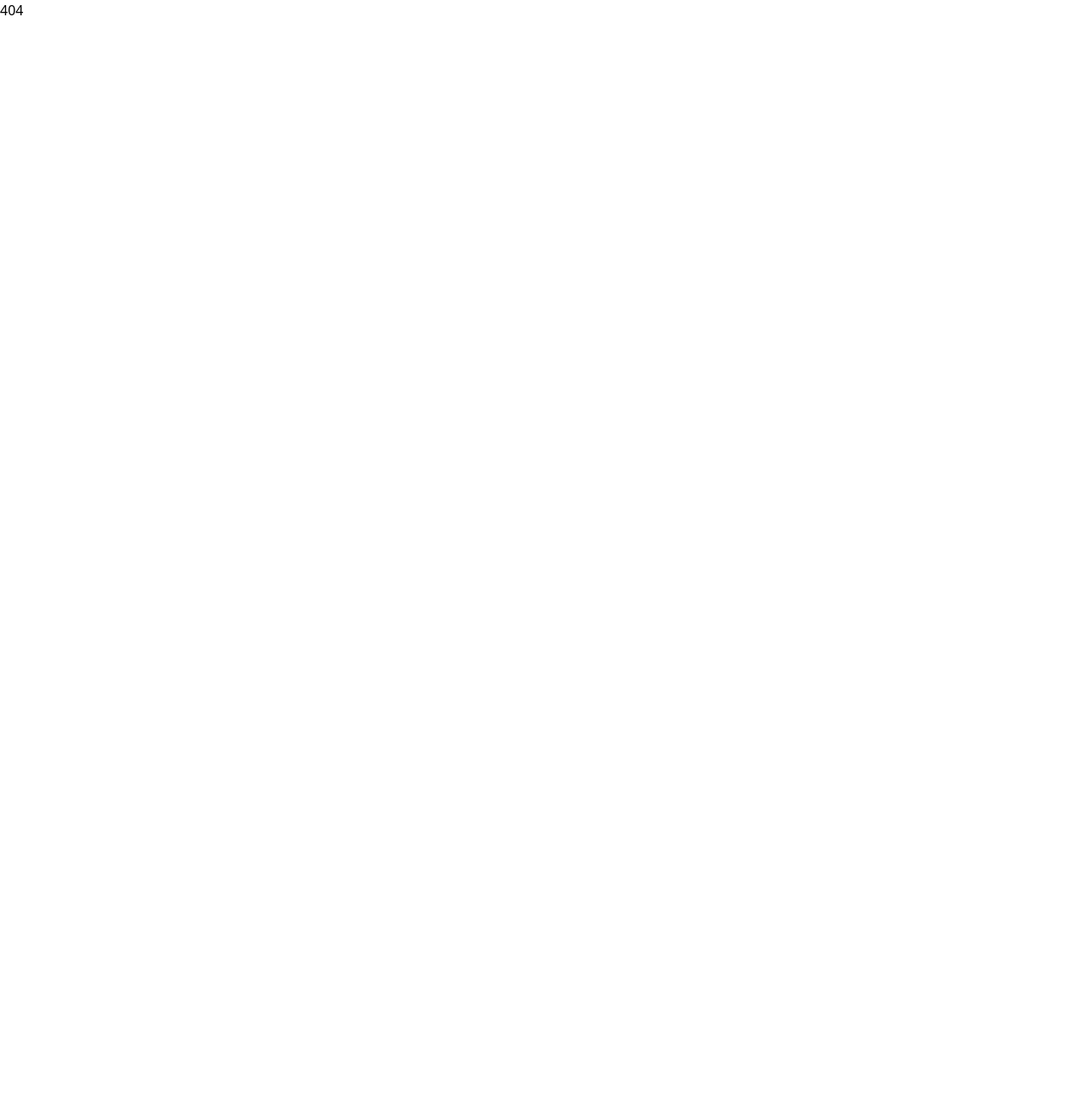
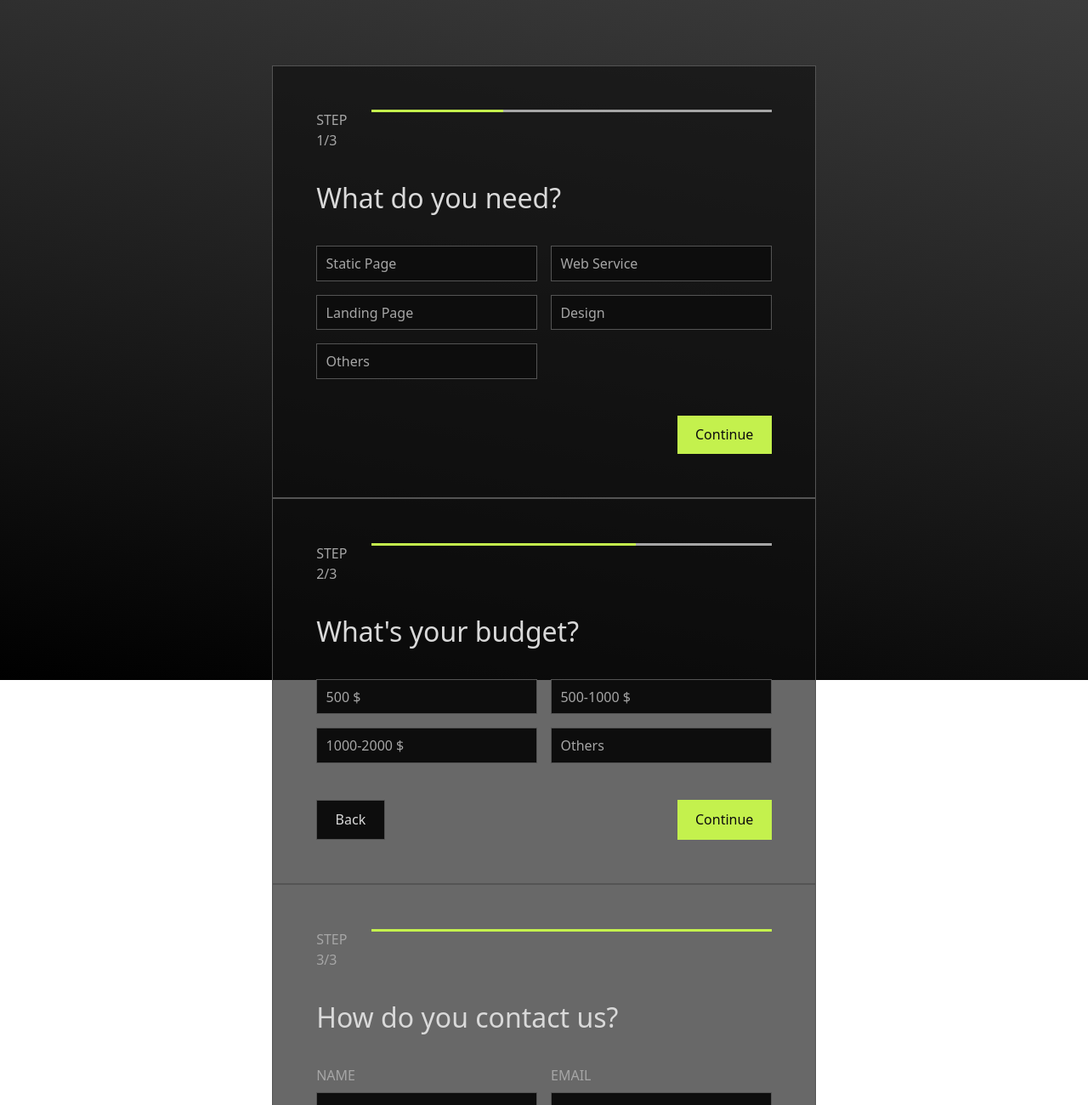
Before and after one commit to nazmus-sadat9/team, a Next.js app in the folder frontend/: page /contact in a window 1280 px wide. Before the commit this address had no page. Shown: the top 1300 px of the page at 85% size. Before the commit the page ends 800 px from the top, so only its background shows below. Built offline with nearby package versions, Linux system fonts and the light colour scheme.

Commit message:
feat: add contact page

```diff
--- a/frontend/app/components/Navbar.tsx
+++ b/frontend/app/components/Navbar.tsx
@@ -16,9 +16,10 @@ const Navbar = () => {
         <Link className="navlink" href="">Client Review</Link>
         <Link className="navlink" href="/team">Our Team</Link>
         <Link className="navlink" href="/about">About Us</Link>
-        <Link href=""
-        className="contactButton md:p-[1%] border-[#737373] border-[0.1em] flex justify-evenly items-center">
-        Let&apos;s Talk
+        <Link
+          href="/contact"
+          className="contactButton md:p-[1%] border-[#737373] border-[0.1em] flex justify-evenly items-center">
+          Let&apos;s Talk
           <Image
             src="/arrow_outward.svg"
             alt="Arrow icon"
--- /dev/null
+++ b/frontend/app/contact/page.tsx
@@ -0,0 +1,137 @@
+"use client";
+import { useState } from "react";
+
+const page = () => {
+
+  const [name, setName] = useState<string>("");
+  const [email, setEmail] = useState<string>("");
+  const [company, setCompany] = useState<string>("");
+  const [message, setMessage] = useState<string>("");
+
+
+  return (
+    <div className="linearBg h-screen w-screen flex flex-col justify-evenly items-center py-[6%]">
+
+      {/* level one */}
+      <div className="w-[70%] bg-[#0D0D0D9F] md:w-[50%] p-[4%] border-[0.1em] border-darkGray">
+        <div className="w-full flex gap-2">
+          <span className="uppercase text-lightGray text-[clamp(0.5rem,4vw,0.8)]">step 1/3</span>
+          <div className="w-full h-[3px] bg-lightGray">
+            <div className="w-[33%] h-full bg-acent"></div>
+          </div>
+        </div>
+
+        <div className="w-full py-[6%] text-gray text-[clamp(1.5rem,4vw,2rem)]">
+          <h3>What do you need?</h3>
+        </div>
+
+        <div className="w-full grid grid-cols-2 gap-4">
+          <div className="px-[4%] bg-background py-[3%] border-darkGray border-[0.1em] text-lightGray">Static Page</div>
+          <div className="px-[4%] bg-background py-[3%] border-darkGray border-[0.1em] text-lightGray">Web Service</div>
+          <div className="px-[4%] bg-background py-[3%] border-darkGray border-[0.1em] text-lightGray">Landing Page</div>
+          <div className="px-[4%] bg-background py-[3%] border-darkGray border-[0.1em] text-lightGray">Design</div>
+          <div className="px-[4%] bg-background py-[3%] border-darkGray border-[0.1em] text-lightGray">Others</div>
+        </div>
+
+        <div className="w-full flex justify-end pt-[8%]">
+          <button className="px-[4%] py-[2%] bg-acent text-background">Continue</button>
+        </div>
+
+      </div>
+
+      {/* level two */}
+      <div className="w-[70%] bg-[#0D0D0D9F] md:w-[50%] p-[4%] border-[0.1em] border-darkGray">
+        <div className="w-full flex gap-2">
+          <span className="uppercase text-lightGray text-[clamp(0.5rem,4vw,0.8)]">step 2/3</span>
+          <div className="w-full h-[3px] bg-lightGray">
+            <div className="w-[66%] h-full bg-acent"></div>
+          </div>
+        </div>
+
+        <div className="w-full py-[6%] text-gray text-[clamp(1.5rem,4vw,2rem)]">
+          <h3>What&apos;s your budget?</h3>
+        </div>
+
+        <div className="w-full grid grid-cols-2 gap-4">
+          <div className="px-[4%] bg-background py-[3%] border-darkGray border-[0.1em] text-lightGray">500 $</div>
+          <div className="px-[4%] bg-background py-[3%] border-darkGray border-[0.1em] text-lightGray">500-1000 $</div>
+          <div className="px-[4%] bg-background py-[3%] border-darkGray border-[0.1em] text-lightGray">1000-2000 $</div>
+          <div className="px-[4%] bg-background py-[3%] border-darkGray border-[0.1em] text-lightGray">Others</div>
+        </div>
+
+        <div className="w-full flex justify-between pt-[8%]">
+          <button className="px-[4%] py-[2%] text-gray bg-background border-darkGray border-[0.1em]">Back</button>
+          <button className="px-[4%] py-[2%] bg-acent text-background">Continue</button>
+        </div>
+
+      </div>
+
+      {/* level three */}
+      <div className="w-[70%] bg-[#0D0D0D9F] md:w-[50%] p-[4%] border-[0.1em] border-darkGray">
+        <div className="w-full flex gap-2">
+          <span className="uppercase text-lightGray text-[clamp(0.5rem,4vw,0.8)]">step 3/3</span>
+          <div className="w-full h-[3px] bg-lightGray">
+            <div className="w-full h-full bg-acent"></div>
+          </div>
+        </div>
+
+        <div className="w-full py-[6%] text-gray text-[clamp(1.5rem,4vw,2rem)]">
+          <h3>How do you contact us?</h3>
+        </div>
+
+        <form className="w-full grid grid-cols-2 grid-rows-7 gap-4">
+          <div className="flex flex-col gap-2 text-lightGray col-span-1 row-span-1">
+            <label>NAME</label>
+            <input
+              type="text"
+              name="name"
+              value={name}
+              onChange={(e) => setName(e.target.value)}
+              className="border-darkGray bg-background border-[0.1em] p-[4%]"
+            />
+          </div>
+
+          <div className="flex flex-col gap-2 text-lightGray col-span-1 row-span-1">
+            <label>EMAIL</label>
+            <input
+              type="email"
+              name="email"
+              value={email}
+              onChange={(e) => setEmail(e.target.value)}
+              className="border-darkGray bg-background border-[0.1em] p-[4%]"
+            />
+          </div>
+
+          <div className="flex flex-col gap-2 text-lightGray col-span-1 row-span-1">
+            <label>COMPANY(optional)</label>
+            <input
+              type="text"
+              name="company"
+              value={company}
+              onChange={(e) => setCompany(e.target.value)}
+              className="border-darkGray bg-background border-[0.1em] p-[4%]"
+            />
+          </div>
+
+          <div className="flex flex-col gap-2 text-lightGray col-span-2 row-span-3">
+            <label>DESCRIPTION</label>
+            <textarea
+              value={message}
+              onChange={(e) => setMessage(e.target.value)}
+              className="border-darkGray bg-background border-[0.1em] p-[4%]"
+            ></textarea>
+          </div>
+
+          <div className="col-span-2 row-span-1">
+            <button className="px-[4%] py-[2%] bg-acent text-background">Continue</button>
+          </div>
+
+        </form>
+
+      </div>
+
+    </div>
+  );
+}
+
+export default page;
```
